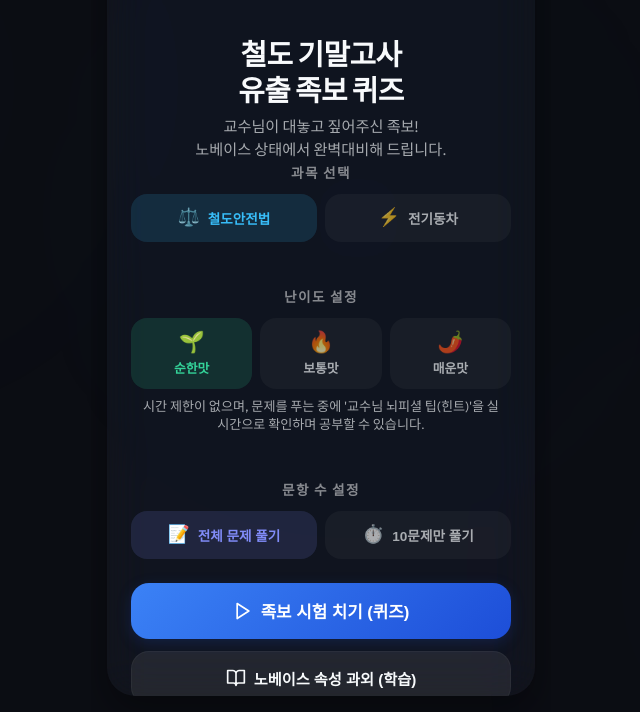
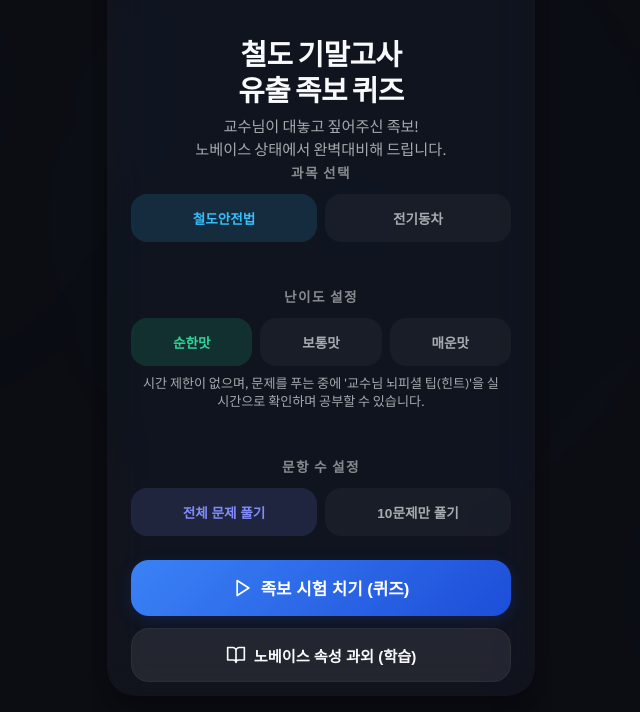
Before and after one commit to Inbisama/Inbisama.github.io, a plain HTML site: page quiz/index.html in a window 1280 px wide. Shown: the part 88-800 px from the top of the page, without its empty margins (319-959 px from the left). Drawn offline with Linux system fonts and the light colour scheme.

Commit message:
style: 과목, 난이도, 문항 수 선택 버튼 내부의 모든 이모지 제거 및 텍스트 레이아웃 통일

```diff
--- a/quiz/index.html
+++ b/quiz/index.html
@@ -58,11 +58,9 @@
             <span class="section-label">과목 선택</span>
             <div class="subject-options" style="display: grid; grid-template-columns: repeat(2, 1fr); gap: 8px;">
               <button class="diff-btn active" id="btn-sub-safety" data-subject="safety" style="padding: 14px 6px; flex-direction: row; gap: 8px; justify-content: center;">
-                <span class="diff-emoji" style="font-size: 1.1rem; line-height: 1;">⚖️</span>
                 <span class="diff-name" style="font-size: 0.85rem; font-weight: 700;">철도안전법</span>
               </button>
               <button class="diff-btn" id="btn-sub-train" data-subject="train" style="padding: 14px 6px; flex-direction: row; gap: 8px; justify-content: center;">
-                <span class="diff-emoji" style="font-size: 1.1rem; line-height: 1;">⚡</span>
                 <span class="diff-name" style="font-size: 0.85rem; font-weight: 700;">전기동차</span>
               </button>
             </div>
@@ -71,18 +69,15 @@
           <!-- 난이도 선택 영역 -->
           <div class="difficulty-selector">
             <span class="section-label">난이도 설정</span>
-            <div class="diff-options">
-              <button class="diff-btn active" data-level="easy">
-                <span class="diff-emoji">🌱</span>
-                <span class="diff-name">순한맛</span>
+            <div class="diff-options" style="display: grid; grid-template-columns: repeat(3, 1fr); gap: 8px;">
+              <button class="diff-btn active" data-level="easy" style="padding: 14px 6px; flex-direction: row; gap: 8px; justify-content: center;">
+                <span class="diff-name" style="font-size: 0.85rem; font-weight: 700;">순한맛</span>
               </button>
-              <button class="diff-btn" data-level="normal">
-                <span class="diff-emoji">🔥</span>
-                <span class="diff-name">보통맛</span>
+              <button class="diff-btn" data-level="normal" style="padding: 14px 6px; flex-direction: row; gap: 8px; justify-content: center;">
+                <span class="diff-name" style="font-size: 0.85rem; font-weight: 700;">보통맛</span>
               </button>
-              <button class="diff-btn" data-level="hard">
-                <span class="diff-emoji">🌶️</span>
-                <span class="diff-name">매운맛</span>
+              <button class="diff-btn" data-level="hard" style="padding: 14px 6px; flex-direction: row; gap: 8px; justify-content: center;">
+                <span class="diff-name" style="font-size: 0.85rem; font-weight: 700;">매운맛</span>
               </button>
             </div>
             <div id="lobby-diff-desc" class="diff-description">
@@ -95,11 +90,9 @@
             <span class="section-label">문항 수 설정</span>
             <div class="question-count-options" style="display: grid; grid-template-columns: repeat(2, 1fr); gap: 8px;">
               <button class="diff-btn active" id="btn-count-all" data-count="all" style="padding: 14px 6px; flex-direction: row; gap: 8px; justify-content: center;">
-                <span class="diff-emoji" style="font-size: 1.1rem; line-height: 1;">📝</span>
                 <span class="diff-name" style="font-size: 0.85rem; font-weight: 700;">전체 문제 풀기</span>
               </button>
               <button class="diff-btn" id="btn-count-10" data-count="10" style="padding: 14px 6px; flex-direction: row; gap: 8px; justify-content: center;">
-                <span class="diff-emoji" style="font-size: 1.1rem; line-height: 1;">⏱️</span>
                 <span class="diff-name" style="font-size: 0.85rem; font-weight: 700;">10문제만 풀기</span>
               </button>
             </div>
```
